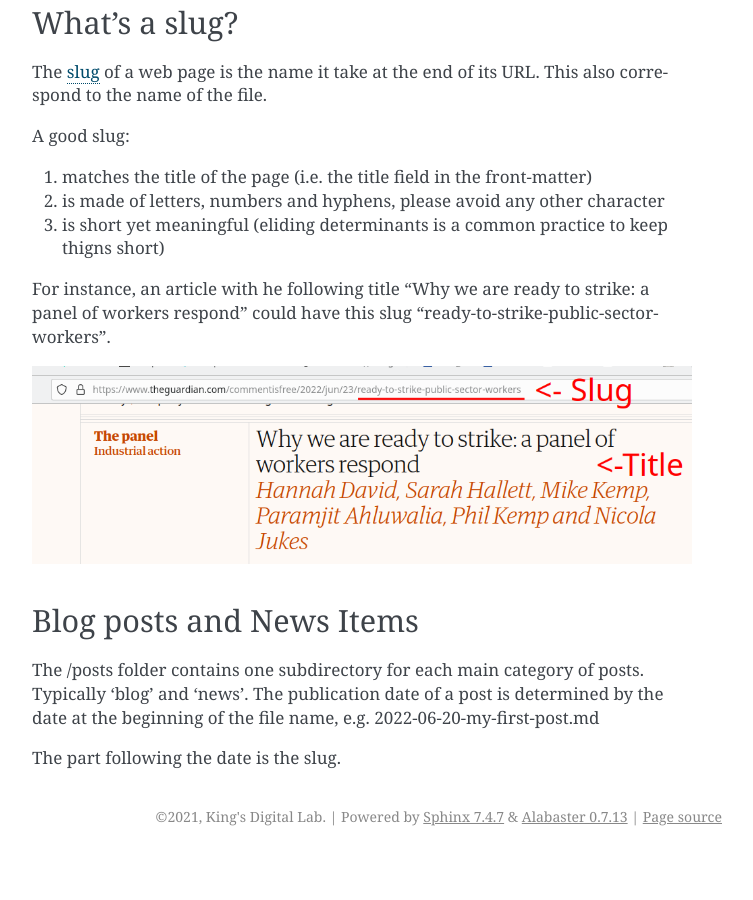
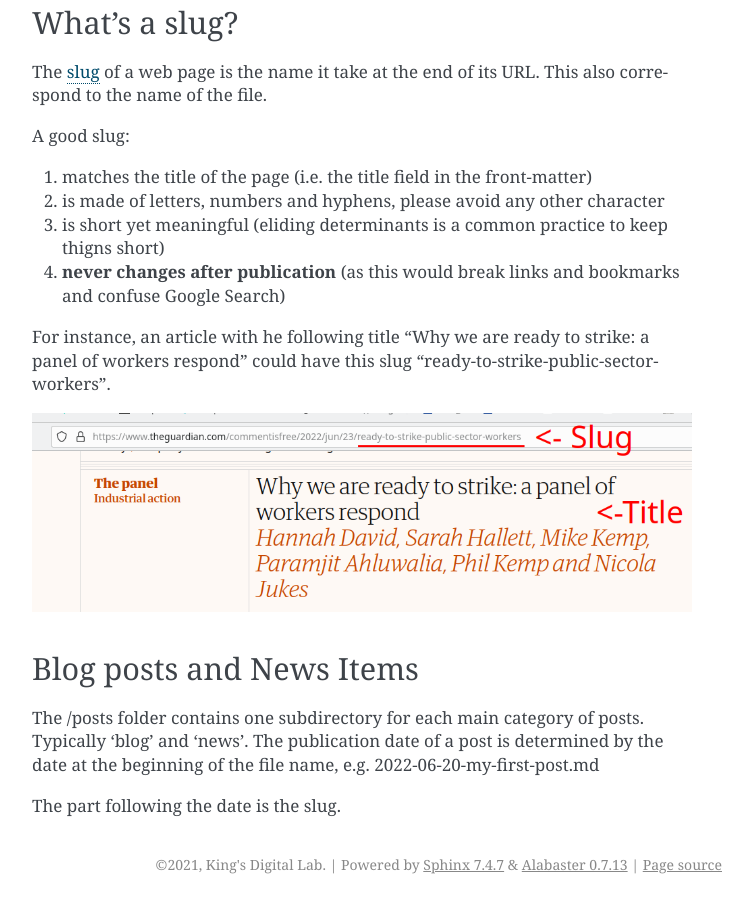
Before and after one commit to kingsdigitallab/reusable-components, a Sphinx documentation site: the page built from docs/howto/editing-markdown-files-on-github.rst, in a window 1280 px wide and 900 px high, scrolled down 4274 px. Shown: the whole window, without its empty margins (388-1141 px from the left). Built offline with Sphinx 7.4.7, drawn with Linux system fonts in a browser that asks for light colours; before the commit the page ends 5130 px from its top, so only the background shows below that.

Commit message:
Update editing-markdown-files-on-github.rst

```diff
--- a/docs/howto/editing-markdown-files-on-github.rst
+++ b/docs/howto/editing-markdown-files-on-github.rst
@@ -135,6 +135,7 @@ A good slug:
 1. matches the title of the page (i.e. the title field in the front-matter)
 2. is made of letters, numbers and hyphens, please avoid any other character
 3. is short yet meaningful (eliding determinants is a common practice to keep thigns short)
+4. **never changes after publication** (as this would break links and bookmarks and confuse Google Search)
 
 For instance, an article with he following title "Why we are ready to strike: a panel of workers respond" could have this slug "ready-to-strike-public-sector-workers".
 
```
